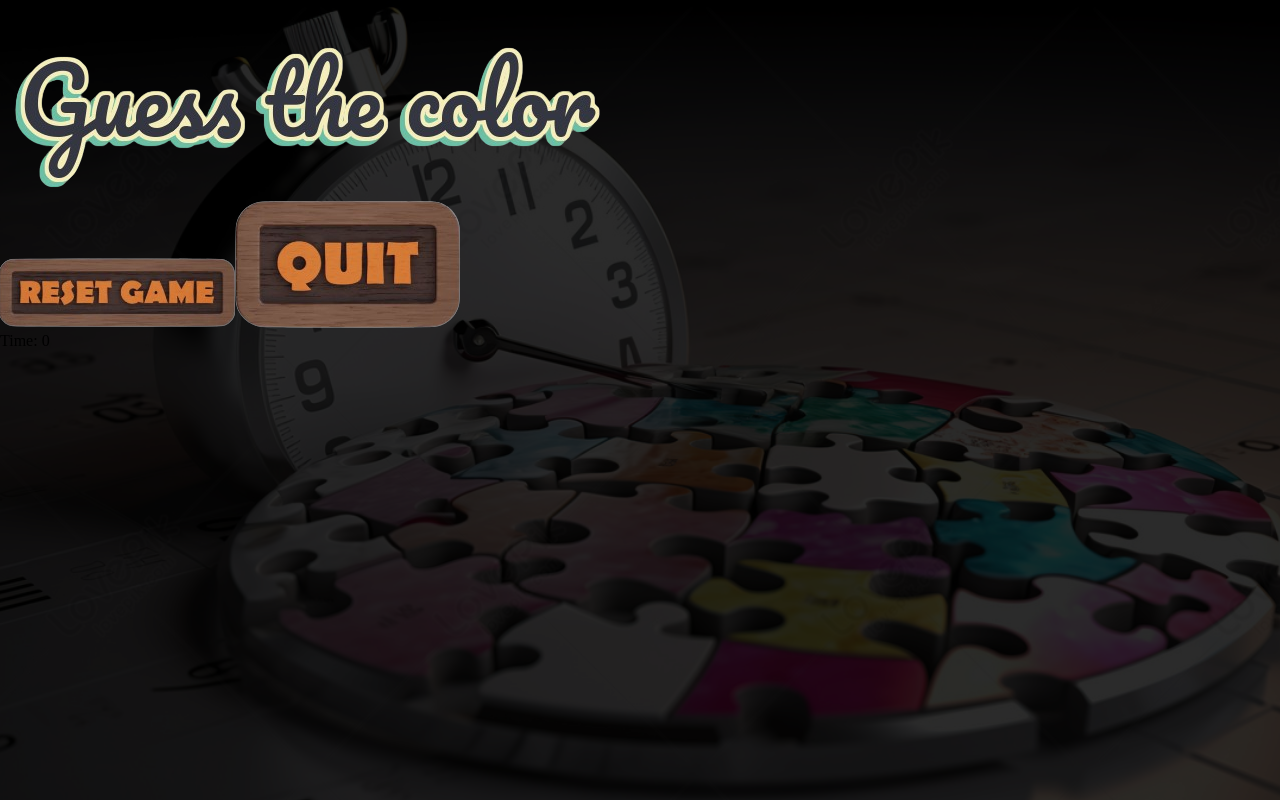
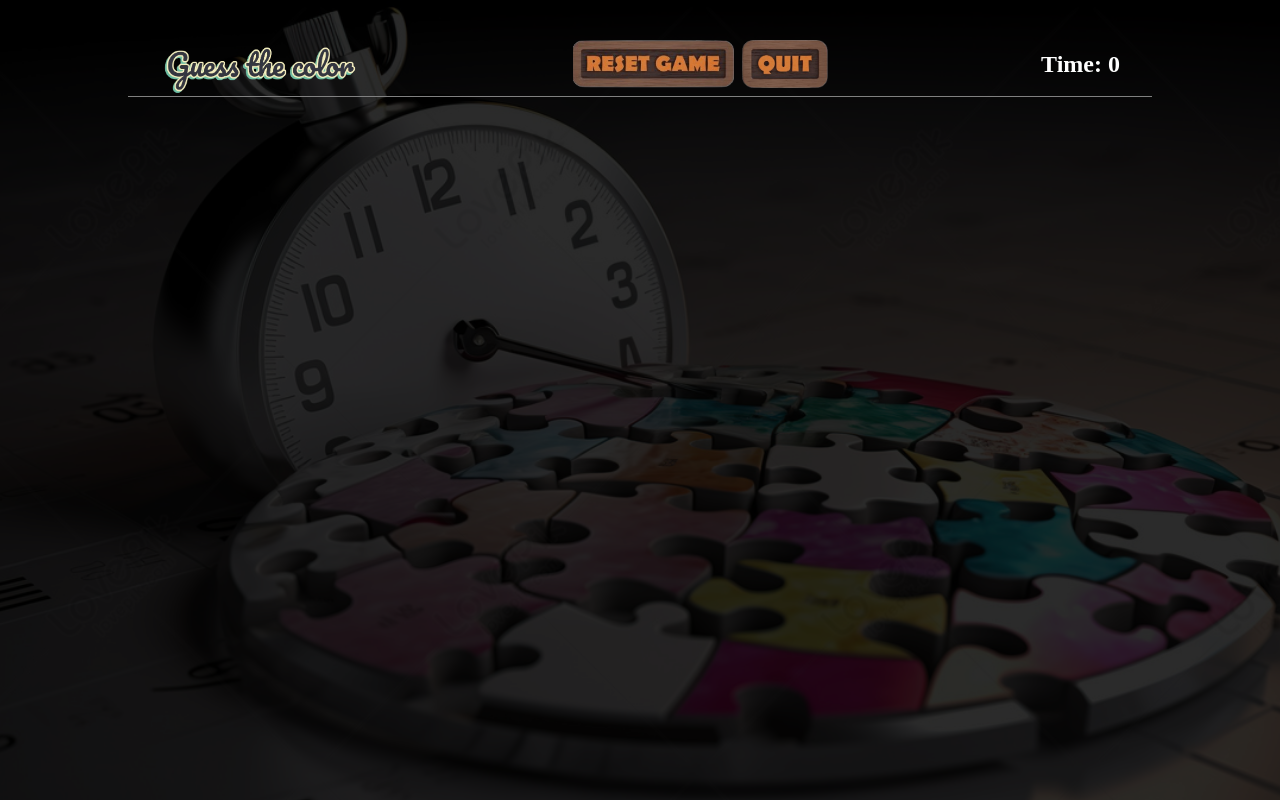
Before and after one commit to Jomagene/hng12-stage1-guess-color-game, a React (Vite) app: page /play in a window 1280 px wide. Built offline with nearby package versions, Linux system fonts and the light colour scheme.

Commit message:
Header content implementation

```diff
--- a/src/components/Header.jsx
+++ b/src/components/Header.jsx
@@ -1,7 +1,7 @@
 const Header = () => {
   return (
     <header>
-      <img src="/gameTitle.png" alt="" />
+      <img src="/gameTitle.png" alt="" className="logo" />
       <nav>
         <img src="/reset-btn.png" alt="" />
         <img src="/quit-btn.png" alt="" />
--- a/src/pages/Home.jsx
+++ b/src/pages/Home.jsx
@@ -1,8 +1,12 @@
+import { Link } from 'react-router-dom';
+
 const Home = () => {
   return (
     <div className="main home">
       <img src="/gameTitle.png" alt="game title" className="game-title" />
-      <img src="/start-btn.png" alt="start button" className="btn start" />
+      <Link to="/play">
+        <img src="/start-btn.png" alt="start button" className="btn start" />
+      </Link>
     </div>
   );
 };
--- a/src/pages/Play.jsx
+++ b/src/pages/Play.jsx
@@ -1,8 +1,9 @@
 import Header from '../components/Header';
+import '../play.css';
 
 const Play = () => {
   return (
-    <div className="main">
+    <div className="main play">
       <Header />
     </div>
   );
--- /dev/null
+++ b/src/play.css
@@ -0,0 +1,36 @@
+.play {
+  display: flex;
+  flex-direction: column;
+  align-items: center;
+}
+header {
+  display: flex;
+  width: 80vw;
+  max-width: 1200px;
+  justify-content: space-between;
+  align-items: center;
+  padding: 2rem 2rem 0;
+  border-bottom: 0.5px solid grey;
+
+  img {
+    height: 7vw;
+    min-height: 1.5rem;
+    max-height: 3rem;
+  }
+
+  img.logo {
+    height: 10vw;
+    min-height: 2rem;
+    max-height: 4rem;
+  }
+
+  nav {
+    display: flex;
+    gap: 0.5rem;
+  }
+  p {
+    color: white;
+    font-weight: bold;
+    font-size: 1.5rem;
+  }
+}
```
